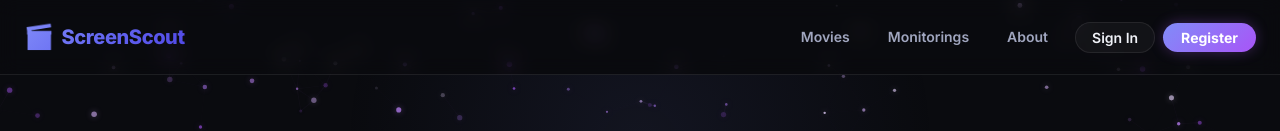
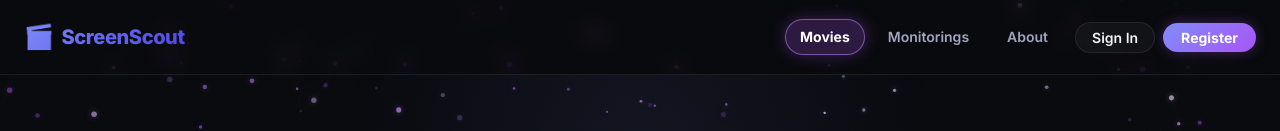
Before and after one commit to MAOXIONGKAI/ScreenScout, a Next.js app in the folder frontend/: page / in a window 1280 px wide. Shown: the top 131 px of the page. Built offline with nearby package versions, Linux system fonts and the light colour scheme; no server answers.

Commit message:
feat: update navbar button render logic for active routes

```diff
--- a/frontend/src/components/Navbar.module.css
+++ b/frontend/src/components/Navbar.module.css
@@ -72,6 +72,14 @@
   border-color: rgba(192, 132, 252, 0.3);
 }
 
+.navLinkActive {
+  color: #ffffff;
+  background: rgba(168, 85, 247, 0.22);
+  border-color: rgba(192, 132, 252, 0.55);
+  box-shadow: 0 0 16px rgba(168, 85, 247, 0.3);
+  font-weight: 700;
+}
+
 .authGroup {
   display: flex;
   align-items: center;
@@ -139,6 +147,14 @@
   transform: translateY(-1px);
 }
 
+.userBadgeActive {
+  background: rgba(168, 85, 247, 0.35);
+  border-color: rgba(192, 132, 252, 0.75);
+  box-shadow: 0 0 20px rgba(168, 85, 247, 0.45);
+  color: #ffffff;
+  font-weight: 700;
+}
+
 .logoutBtn {
   font-family: var(--font-family);
   font-size: var(--font-size-xs);
--- a/frontend/src/components/Navbar.tsx
+++ b/frontend/src/components/Navbar.tsx
@@ -2,12 +2,14 @@
 
 import React, { useState, useEffect } from "react";
 import Link from "next/link";
+import { usePathname } from "next/navigation";
 import { useAuth } from "@/lib/auth";
 import styles from "./Navbar.module.css";
 
 export default function Navbar() {
   const { user, isLoading, openAuthModal, logout } = useAuth();
   const [isScrolled, setIsScrolled] = useState(false);
+  const pathname = usePathname();
 
   useEffect(() => {
     const handleScroll = () => {
@@ -18,6 +20,11 @@ export default function Navbar() {
     return () => window.removeEventListener("scroll", handleScroll);
   }, []);
 
+  const isMoviesActive = pathname === "/" || pathname.startsWith("/movies");
+  const isMonitoringsActive = pathname.startsWith("/monitorings");
+  const isAboutActive = pathname.startsWith("/about");
+  const isDashboardActive = pathname.startsWith("/dashboard");
+
   return (
     <header className={`${styles.header} ${isScrolled ? styles.headerScrolled : ""}`}>
       <div className={styles.headerInner}>
@@ -27,13 +34,22 @@ export default function Navbar() {
         </Link>
 
         <nav className={styles.navLinks}>
-          <Link href="/" className={styles.navLink}>
+          <Link
+            href="/"
+            className={`${styles.navLink} ${isMoviesActive ? styles.navLinkActive : ""}`}
+          >
             Movies
           </Link>
-          <Link href="/monitorings" className={styles.navLink}>
+          <Link
+            href="/monitorings"
+            className={`${styles.navLink} ${isMonitoringsActive ? styles.navLinkActive : ""}`}
+          >
             Monitorings
           </Link>
-          <Link href="/about" className={styles.navLink}>
+          <Link
+            href="/about"
+            className={`${styles.navLink} ${isAboutActive ? styles.navLinkActive : ""}`}
+          >
             About
           </Link>
 
@@ -44,7 +60,9 @@ export default function Navbar() {
                 <>
                   <Link
                     href="/dashboard"
-                    className={styles.userBadge}
+                    className={`${styles.userBadge} ${
+                      isDashboardActive ? styles.userBadgeActive : ""
+                    }`}
                     title="Open User Dashboard"
                   >
                     <span>👤</span>
```
